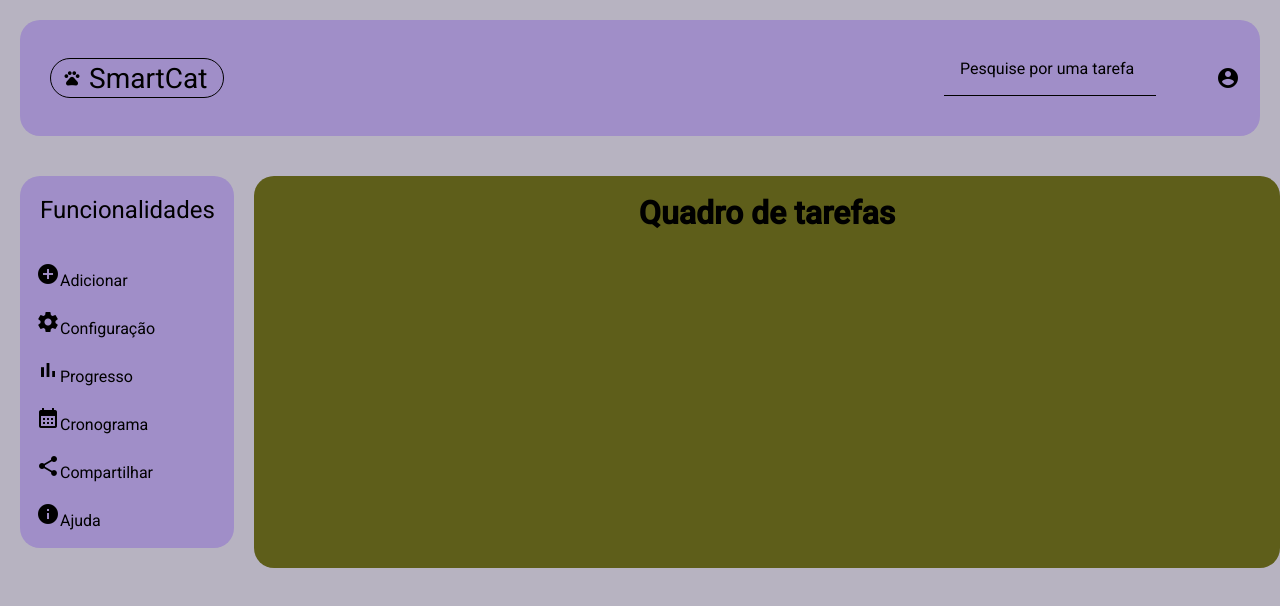
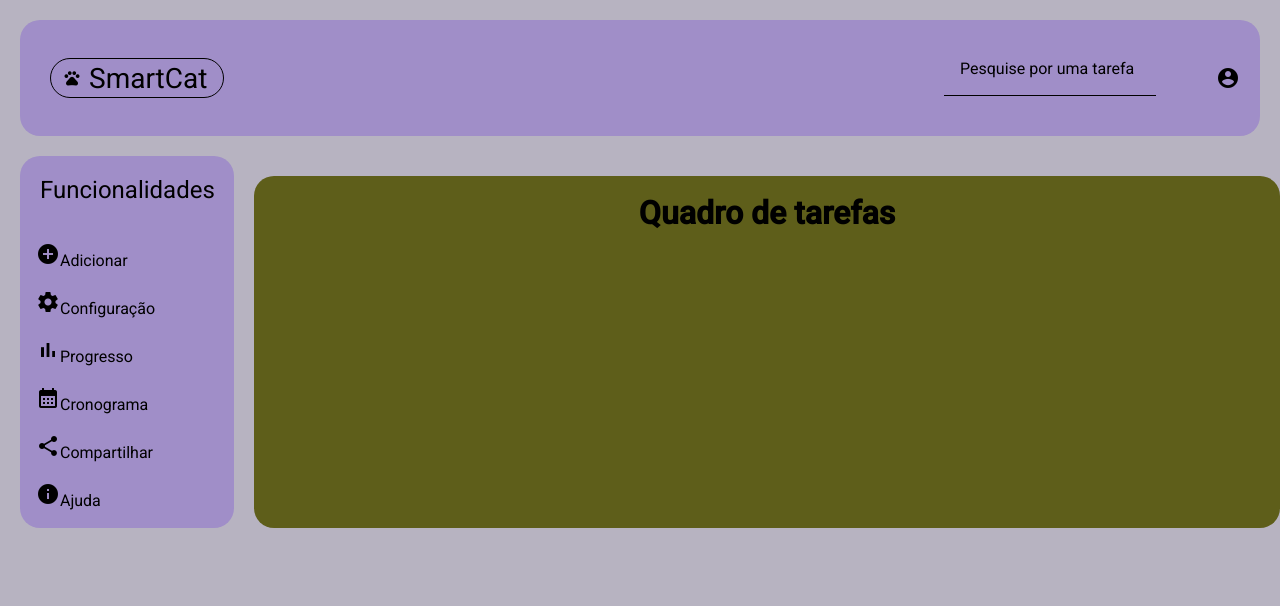
Before and after one commit to felipecartaxo/pweb1-angular-smartcat, an Angular app in the folder smartcat-projeto/: page / in a window 1280 px wide. Shown: the top 606 px of the page. Built offline with nearby package versions, Linux system fonts and the light colour scheme.

Commit message:
consertando hover do menu lateral

```diff
--- a/smartcat-projeto/src/app/layout/menu-lateral/menu-lateral.component.css
+++ b/smartcat-projeto/src/app/layout/menu-lateral/menu-lateral.component.css
@@ -1,17 +1,18 @@
 .menu-lateral-container {
-    margin: 20px;
     background-color: #a08ec8;
+    margin-left: 20px;
+    margin-right: 20px;
     border-radius: 20px;
 
     display: flex;
     flex-direction: column;
 }
 
-.menu-lateral_botoes {
-    display: flex;
-    flex-direction: column;
-    align-items: start;
-}
+/*.menu-lateral_botoes {*/
+/*    display: flex;*/
+/*    flex-direction: column;*/
+/*    align-items: start;*/
+/*}*/
 
 .menu-lateral_titulo {
     font-size: 24px;
```
